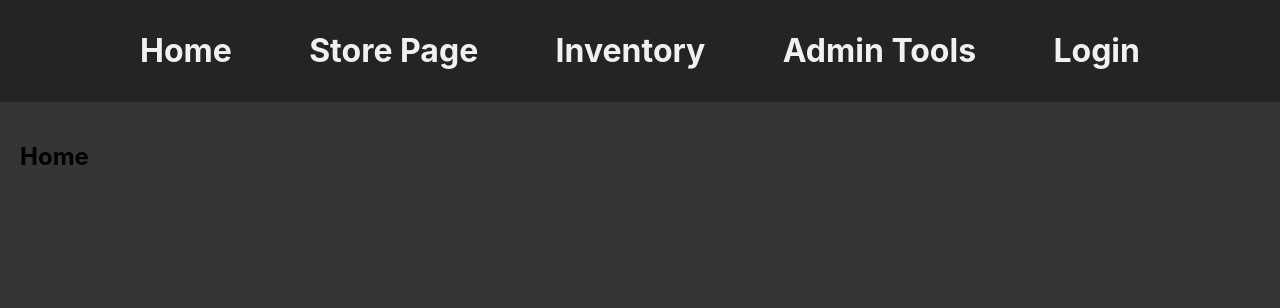
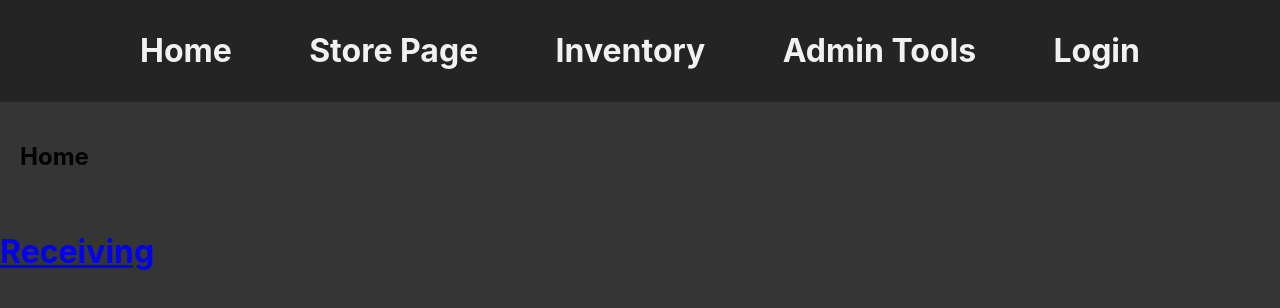
Before and after one commit to xrandox/NIU-CSCI467-Product-System, a React (Create React App) app in the folder src/frontend/: page / in a window 1280 px wide. Shown: the top 308 px of the page. Built offline with nearby package versions, Linux system fonts and the light colour scheme.

Commit message:
Added temporary navigation link

```diff
--- a/src/frontend/src/App.js
+++ b/src/frontend/src/App.js
@@ -2,7 +2,7 @@
  * This file contains the frontend App
  */
 
-import { BrowserRouter, Routes, Route } from "react-router-dom";
+import { BrowserRouter, Routes, Route, Link } from "react-router-dom";
 
 //Pages and Components
 import Home from "./pages/Home";
@@ -12,6 +12,8 @@ import Login from "./pages/Login";
 import AdminTools from "./pages/AdminTools";
 import Profile from "./pages/Profile";
 import Navbar from "./components/Navbar";
+
+import Receiving from "./pages/Receiving";
 
 function App() {
   return (
@@ -26,8 +28,13 @@ function App() {
             <Route path="/login/" element={<Login />} />
             <Route path="/admin/" element={<AdminTools />} />
             <Route path="/profile/" element={<Profile />} />
+
+            <Route path="/receiving/" element={<Receiving />} />
           </Routes>
         </div>
+        <Link to="/receiving/">
+            <h1>Receiving</h1>
+        </Link>
       </BrowserRouter>
     </div>
   );
```
